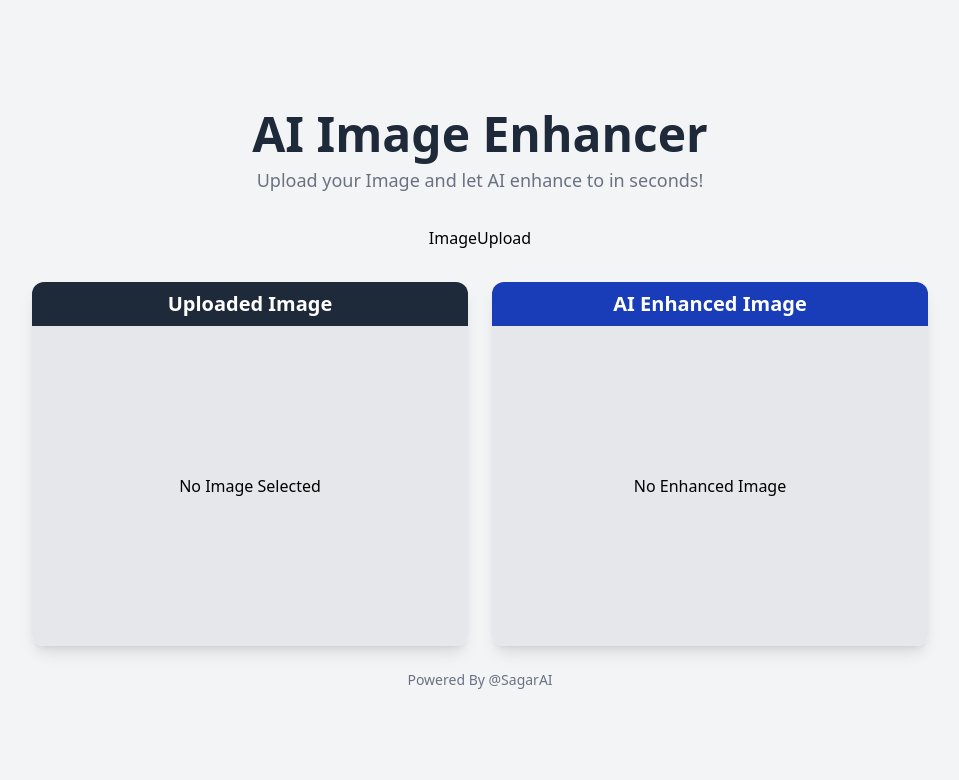
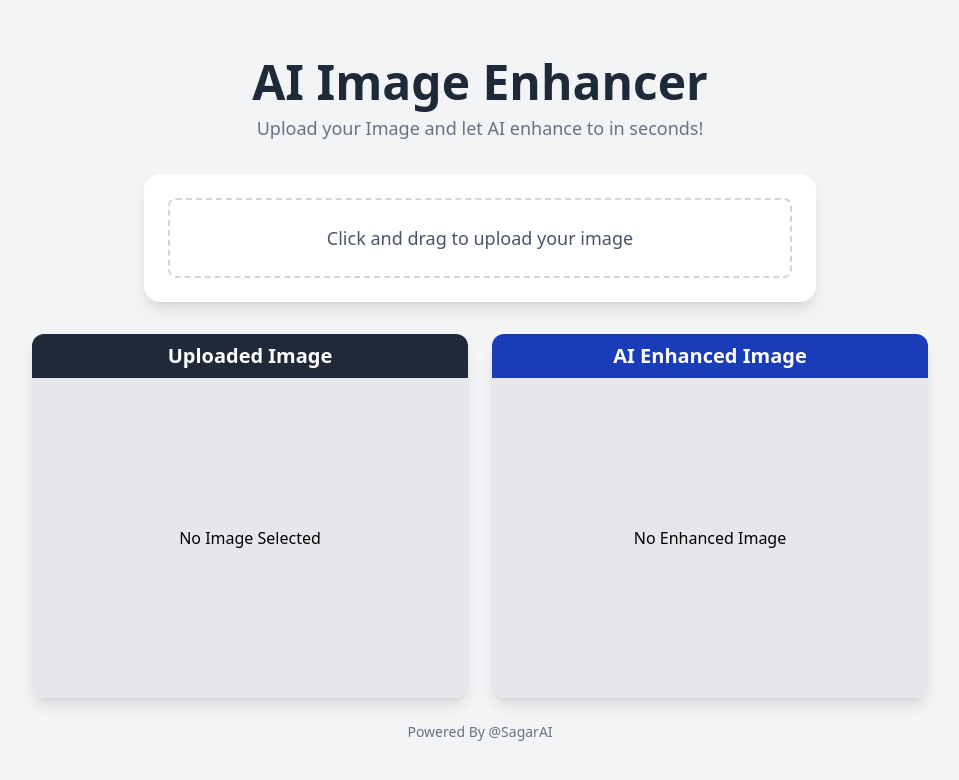
Before and after one commit to SagarBhadra01/Ai-image-enhancer, a React (Vite) app: page / in a window 1280 px wide. Shown: the top 780 px of the page, without its empty margins (160-1119 px from the left). Built offline with nearby package versions, Linux system fonts and the light colour scheme.

Commit message:
Update ImageUpload.jsx

```diff
--- a/src/components/ImageUpload.jsx
+++ b/src/components/ImageUpload.jsx
@@ -1,9 +1,29 @@
-import React from 'react'
+const ImageUpload = (props) => {
+    const ShowImageHandler = (e) => {
+        const file = e.target.files[0];
+        if (file) {
+            props.UploadImageHandler(file);
+        }
+    };
 
-const ImageUpload = () => {
-  return (
-    <div>ImageUpload</div>
-  )
-}
+    return (
+        <div className="bg-white shadow-lg rounded-2xl p-6 w-full max-w-2xl">
+            <label
+                htmlFor="fileInput"
+                className="block w-full cursor-pointer border-2 border-dashed border-gray-300 rounded-lg p-6 text-center hover:border-blue-500 transition-all"
+            >
+                <input
+                    type="file"
+                    id="fileInput"
+                    className="hidden"
+                    onChange={ShowImageHandler}
+                />
+                <span className="text-lg font-medium text-gray-600">
+                    Click and drag to upload your image
+                </span>
+            </label>
+        </div>
+    );
+};
 
-export default ImageUpload
+export default ImageUpload;
```
